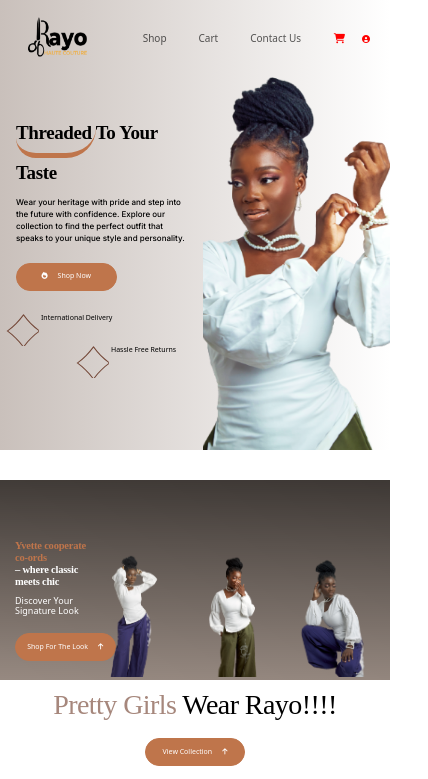
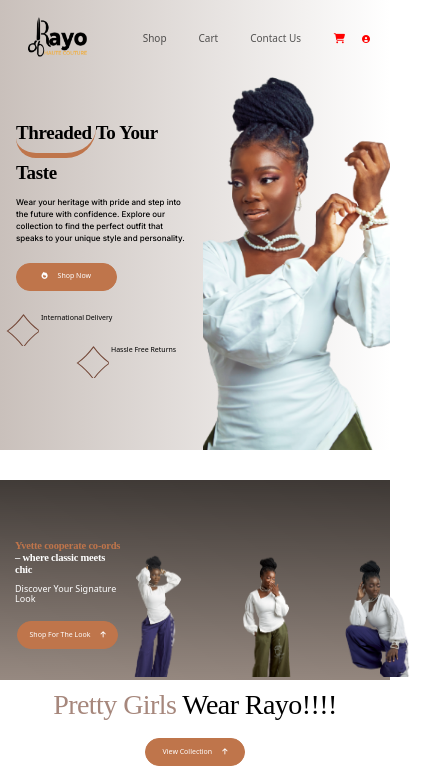
Before and after one commit to awolope/rayohautecouture, a React (Create React App) app: page / in a window 390 px wide. Shown: the top 779 px of the page, 428 px wide, since content can reach past the window. Built offline with nearby package versions, Linux system fonts and the light colour scheme.

Commit message:
updated main sectiom

```diff
--- a/src/Components/main.css
+++ b/src/Components/main.css
@@ -80,7 +80,7 @@
   color: rgba(191, 117, 75, 1);
 }
 /* Responsive adjustments */
-@media (max-width: 1020px) {
+@media (max-width: 778px) {
   .main {
     flex-direction: row;
     text-align: center;
@@ -95,7 +95,7 @@
     font-size: 7px;
   }
   .writing-section {
-    width: 22%; /* Writing section takes up full width on mobile */
+    width: 27%; /* Writing section takes up full width on mobile */
     padding: 0px;
     margin-top: 60px;
     margin-left: 15px;
@@ -118,8 +118,8 @@
   .images-section img {
     width: 50%;
     height: 40%;
-    position: relative;
-    margin: 1px;
+
+    margin: 6px;
     object-fit: cover;
   }
   .h2m {
```
